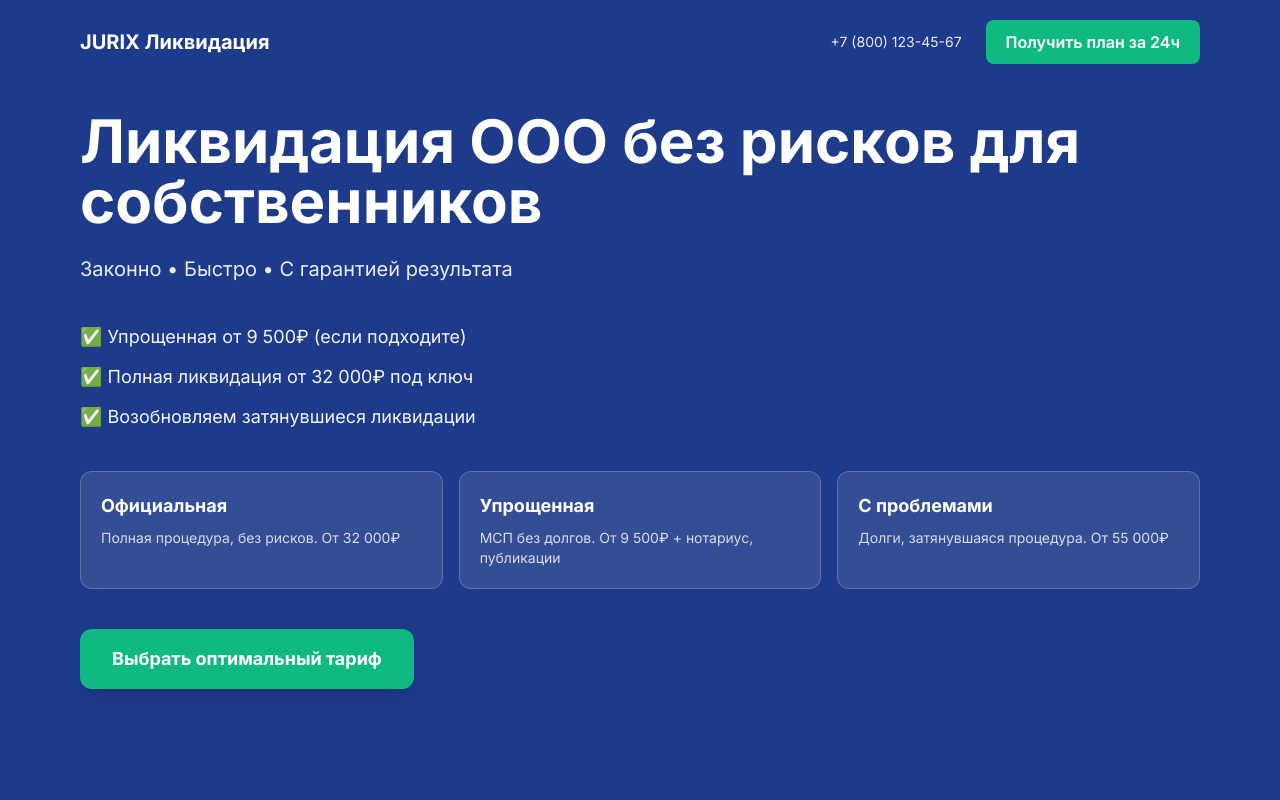
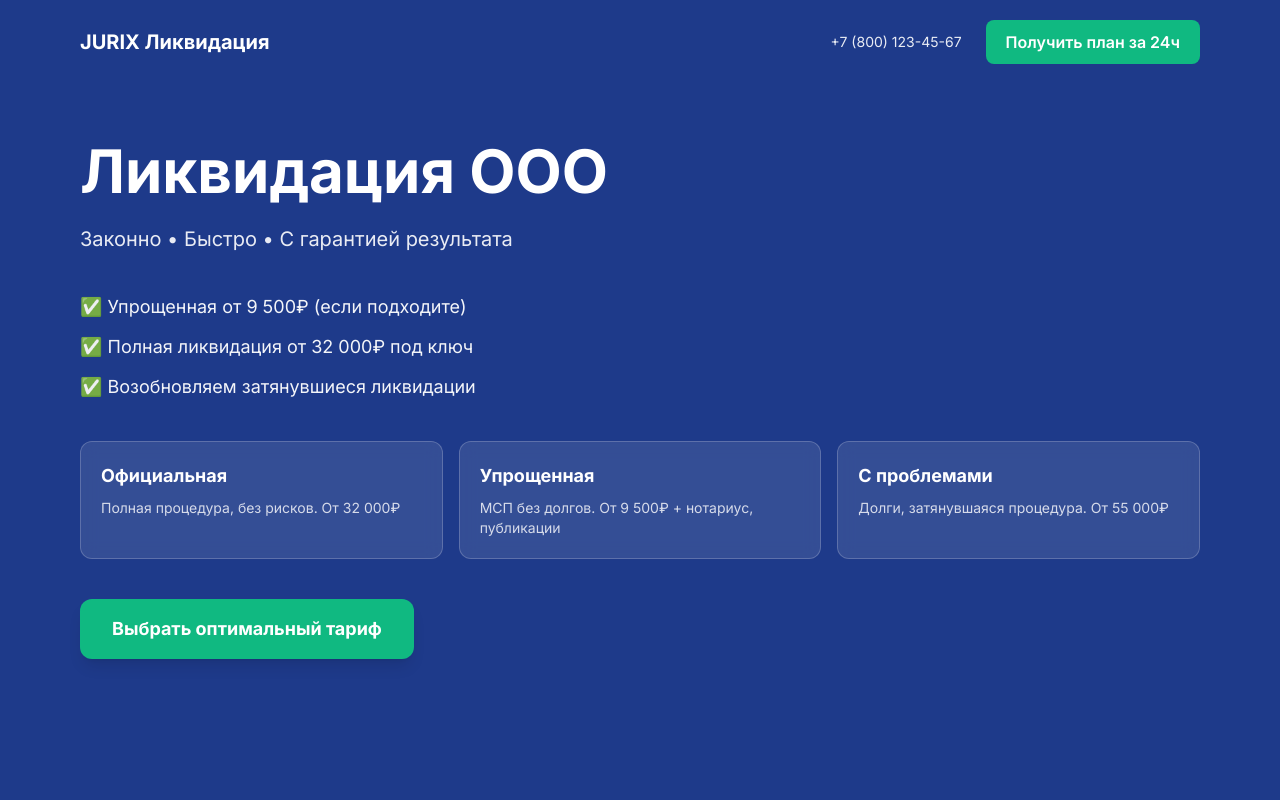
Before and after one commit to G-d-van/jurix-landing, a plain HTML site: page index.html in a window 1280 px wide. Shown: the top 800 px of the page. Drawn offline with nearby package versions, Linux system fonts and the light colour scheme.

Commit message:
Refine landing content and quiz
Made-with: Cursor

```diff
--- a/index.html
+++ b/index.html
@@ -104,7 +104,7 @@
     <div class="hero-bg absolute inset-0 bg-primary" :style="'transform: translateY(' + (scrollY * 0.25) + 'px)'"></div>
     <div class="max-w-6xl mx-auto px-4 relative z-10 py-24 md:py-0">
       <h1 class="text-white text-3xl sm:text-4xl md:text-5xl lg:text-6xl font-bold leading-tight mb-6">
-        Ликвидация ООО без рисков для собственников
+        Ликвидация ООО
       </h1>
       <p class="text-white/90 text-lg md:text-xl mb-10 max-w-2xl">
         Законно • Быстро • С гарантией результата
```
